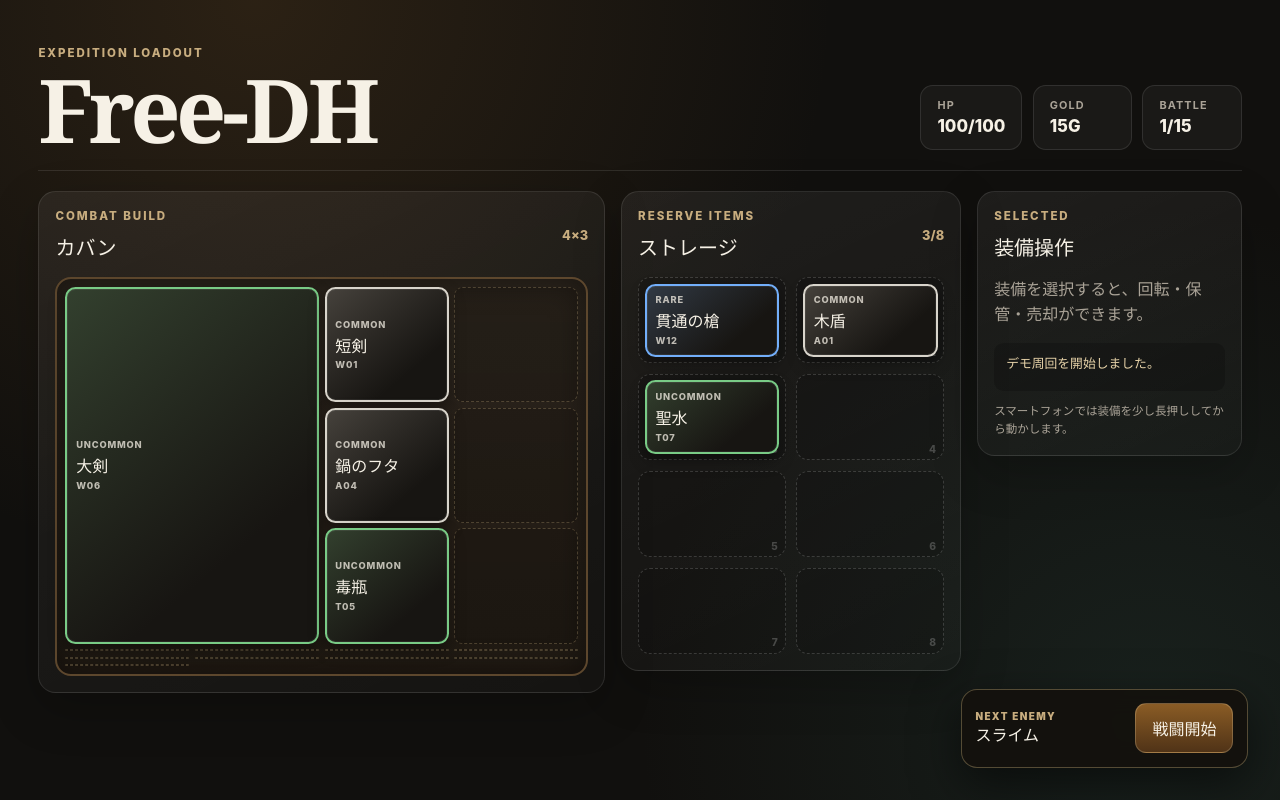
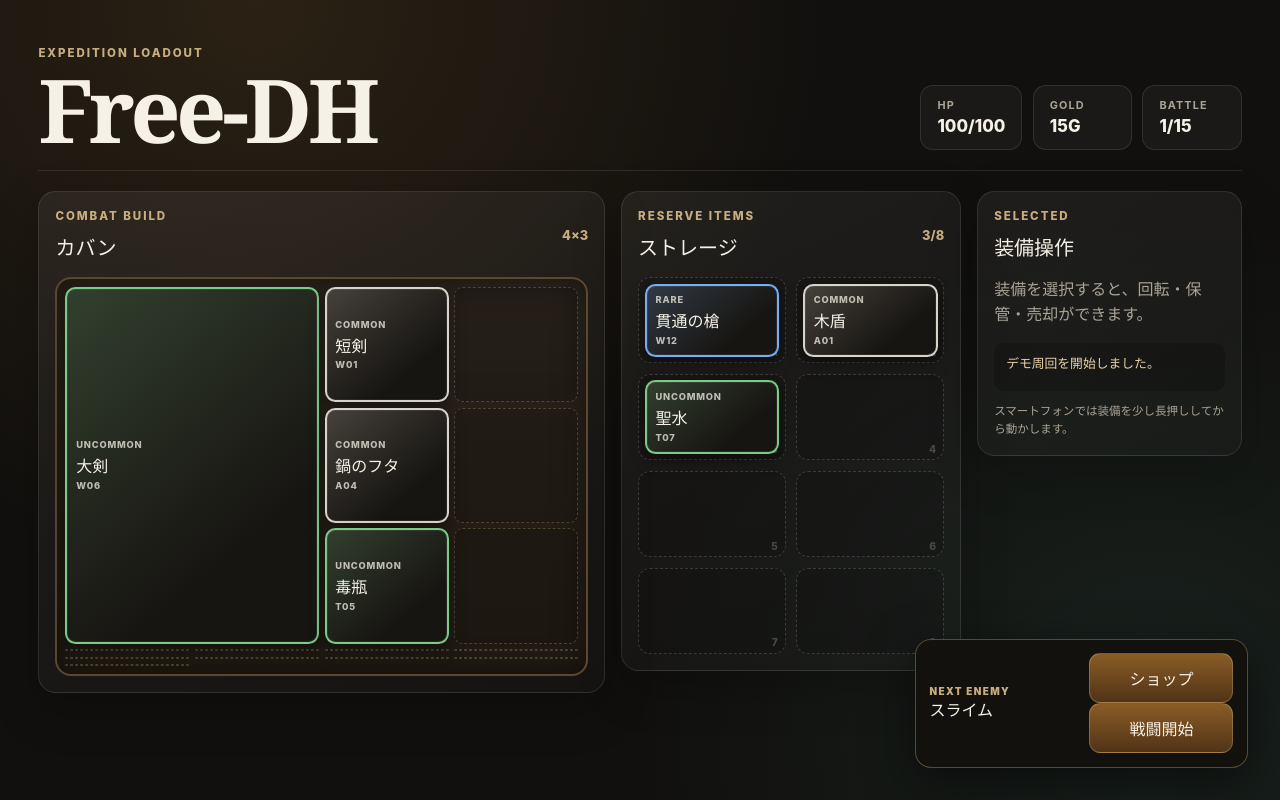
Before and after one commit to dolphin23-jp/Free-DH, a React (Vite) app: page / in a window 1280 px wide. Both pictures are taken after a click on the button "カバンUIを開始". Built offline with nearby package versions, Linux system fonts and the light colour scheme.

Commit message:
Connect shop to pre-battle flow

```diff
--- a/src/ui/GameScreen.tsx
+++ b/src/ui/GameScreen.tsx
@@ -1,4 +1,4 @@
-import { useMemo } from 'react'
+import { useEffect, useMemo, useState } from 'react'
 import { useStore } from 'zustand'
 
 import { enemies } from '../data'
@@ -12,9 +12,11 @@ import {
   runStore,
   selectCurrentCombatSetup,
 } from '../store/run'
+import { shopStore } from '../store/shop'
 import { BagScreen } from './BagScreen'
 import { BattleView } from './BattleView'
 import { DropScreen } from './DropScreen'
+import { ShopScreen } from './ShopScreen'
 
 const enemyById = new Map(enemies.map((enemy) => [enemy.id, enemy]))
 const enemyNameById = new Map(enemies.map((enemy) => [enemy.id, enemy.name]))
@@ -22,6 +24,15 @@ const enemyNameById = new Map(enemies.map((enemy) => [enemy.id, enemy.name]))
 export function GameScreen() {
   const state = useStore(runStore)
   const dropProgress = useStore(dropProgressStore)
+  const [shopOpen, setShopOpen] = useState(false)
+
+  useEffect(() => {
+    if (state.phase === 'idle') {
+      shopStore.getState().resetShop()
+      setShopOpen(false)
+    }
+  }, [state.phase])
+
   const combatSetup = useMemo(
     () => (state.phase === 'battle' ? selectCurrentCombatSetup(state) : null),
     [
@@ -56,6 +67,10 @@ export function GameScreen() {
         onComplete={() => dropProgress.clearPendingBatch(pendingBatch.key)}
       />
     )
+  }
+
+  if (shopOpen && state.phase === 'preBattle') {
+    return <ShopScreen onClose={() => setShopOpen(false)} />
   }
 
   if (state.phase === 'battle') {
@@ -126,6 +141,19 @@ export function GameScreen() {
     )
   }
 
+  const openShop = () => {
+    if (state.phase !== 'preBattle' || state.runSeed === null || currentEnemyId === null) return
+    const enemy = enemyById.get(currentEnemyId)
+    if (enemy === undefined) throw new Error('Shop enemy metadata is unavailable')
+    shopStore.getState().prepareShop({
+      runSeed: state.runSeed,
+      battleIndex: state.battleIndex,
+      area: enemy.area as 1 | 2 | 3,
+      abyssLevel: 0,
+    })
+    setShopOpen(true)
+  }
+
   return (
     <>
       <BagScreen />
@@ -135,9 +163,21 @@ export function GameScreen() {
             <span>NEXT ENEMY</span>
             <strong>{currentEnemyName}</strong>
           </div>
-          <button type="button" onClick={state.beginBattle} disabled={state.bag.items.length === 0}>
-            戦闘開始
-          </button>
+          <div className="battle-launch__actions">
+            <button type="button" className="shop-launch-button" onClick={openShop}>
+              ショップ
+            </button>
+            <button
+              type="button"
+              onClick={() => {
+                setShopOpen(false)
+                state.beginBattle()
+              }}
+              disabled={state.bag.items.length === 0}
+            >
+              戦闘開始
+            </button>
+          </div>
         </aside>
       ) : null}
     </>
```
